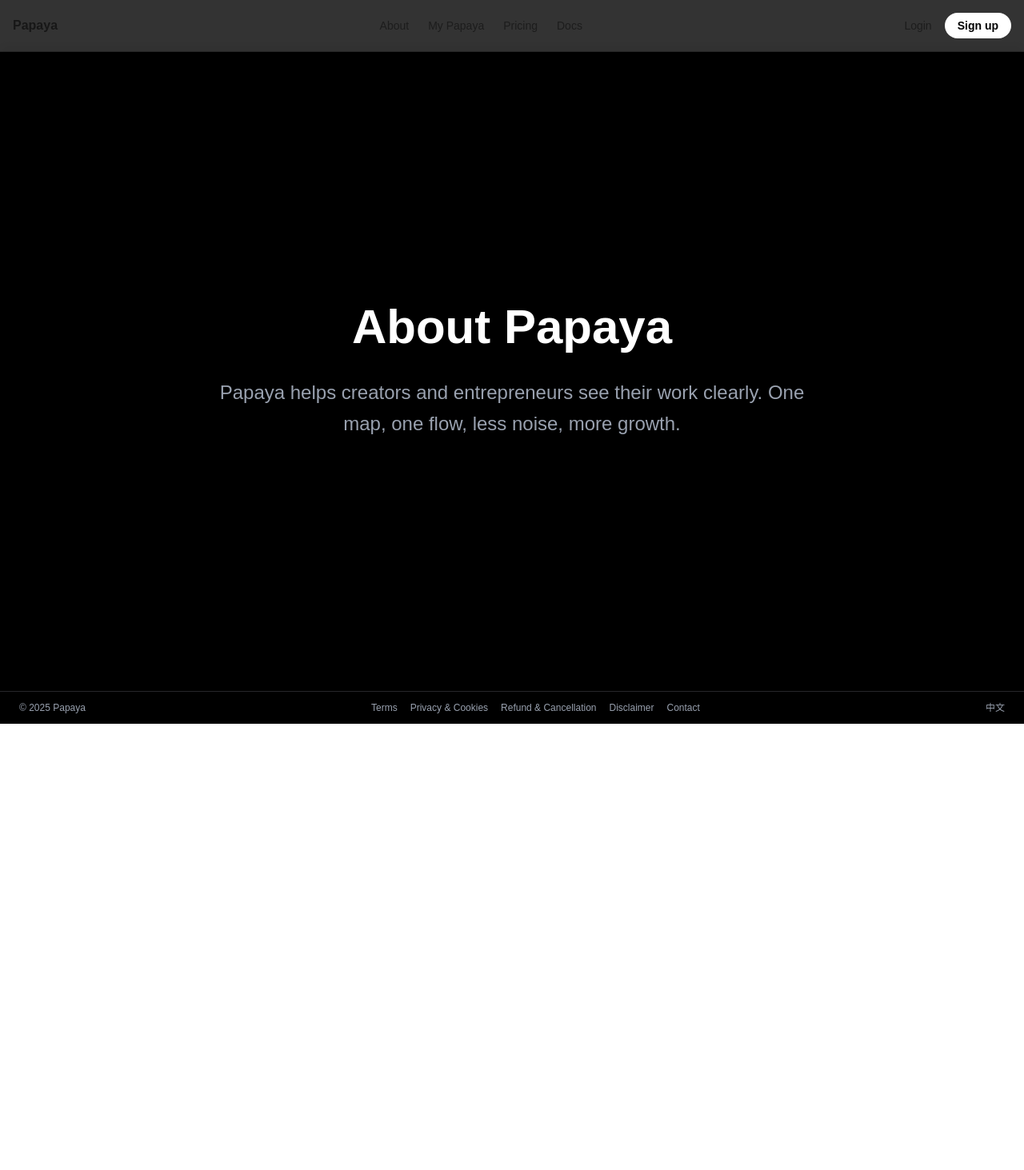
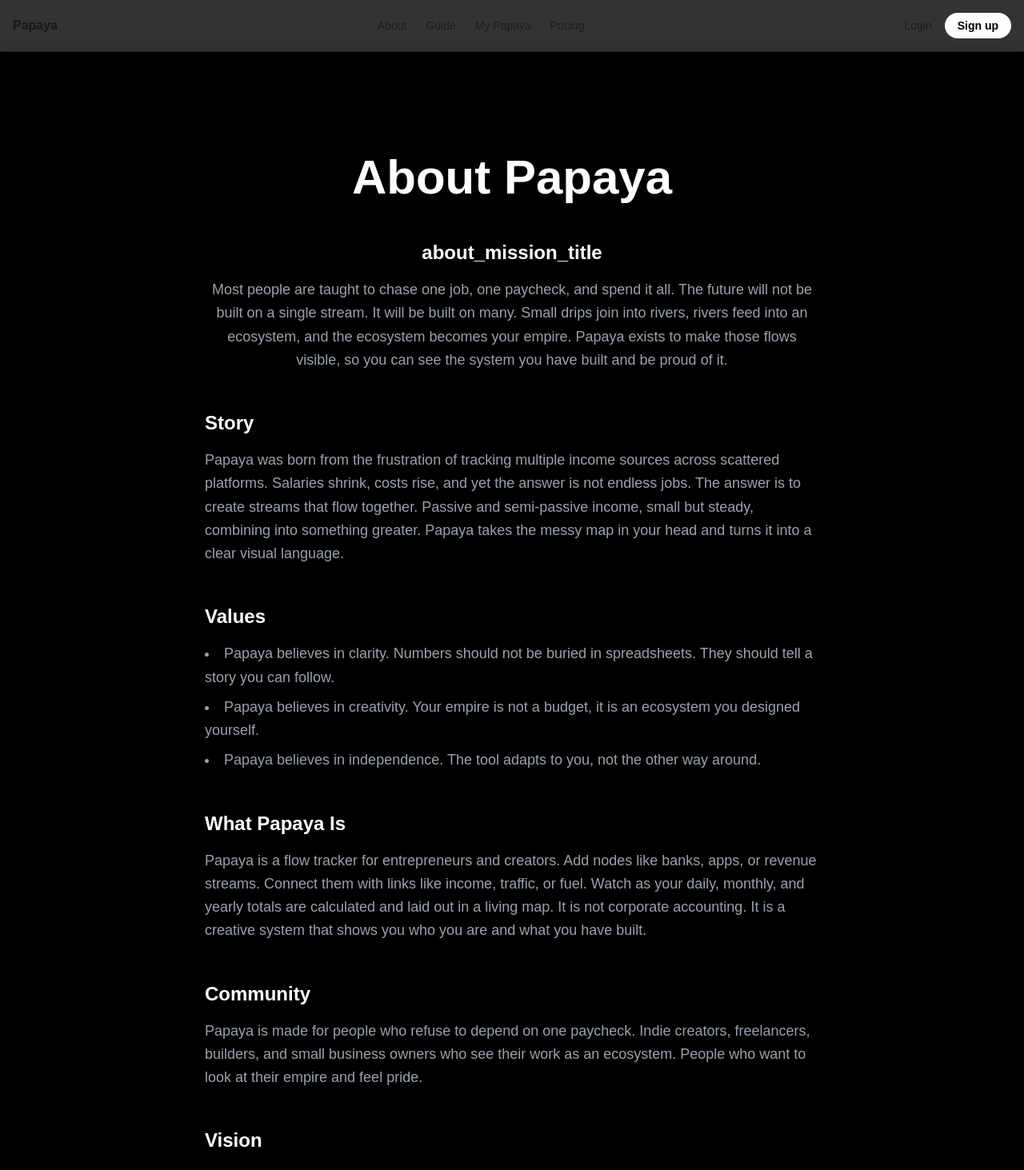
Before and after one commit to linkevin422/papaya, a Next.js app: page /about in a window 1280 px wide. Shown: the top 1463 px of the page at 80% size. Before the commit the page ends 905 px from the top, so only its background shows below. Built offline with nearby package versions, Linux system fonts and the light colour scheme; no server answers.

Commit message:
About page better now

```diff
--- a/src/app/about/page.tsx
+++ b/src/app/about/page.tsx
@@ -7,13 +7,63 @@ export default function AboutPage() {
 
   return (
     <main className="min-h-screen bg-black text-white px-6 py-32 flex items-center justify-center">
-      <section className="max-w-3xl text-center">
-        <h1 className="text-5xl md:text-6xl font-extrabold mb-8">
+      <section className="max-w-3xl space-y-12">
+        {/* Title */}
+        <h1 className="text-5xl md:text-6xl font-extrabold text-center">
           {t("about_title")}
         </h1>
-        <p className="text-xl md:text-2xl text-gray-400 leading-relaxed">
-          {t("about_mission")}
-        </p>
+
+        {/* Mission */}
+        <div className="space-y-4 text-center">
+          <h2 className="text-2xl font-bold">
+            {t("about_mission_title") ?? "Mission"}
+          </h2>
+          <p className="text-lg text-gray-400 leading-relaxed">
+            {t("about_mission")}
+          </p>
+        </div>
+
+        {/* Story */}
+        <div className="space-y-4">
+          <h2 className="text-2xl font-bold">{t("about_story_title")}</h2>
+          <p className="text-lg text-gray-400 leading-relaxed">
+            {t("about_story")}
+          </p>
+        </div>
+
+        {/* Values */}
+        <div className="space-y-4">
+          <h2 className="text-2xl font-bold">{t("about_values_title")}</h2>
+          <ul className="space-y-2 list-disc list-inside text-lg text-gray-400 leading-relaxed">
+            {(t("about_values") as unknown as string[]).map((val, i) => (
+              <li key={i}>{val}</li>
+            ))}
+          </ul>
+        </div>
+
+        {/* What Papaya Is */}
+        <div className="space-y-4">
+          <h2 className="text-2xl font-bold">{t("about_what_title")}</h2>
+          <p className="text-lg text-gray-400 leading-relaxed">
+            {t("about_what")}
+          </p>
+        </div>
+
+        {/* Community */}
+        <div className="space-y-4">
+          <h2 className="text-2xl font-bold">{t("about_community_title")}</h2>
+          <p className="text-lg text-gray-400 leading-relaxed">
+            {t("about_community")}
+          </p>
+        </div>
+
+        {/* Vision */}
+        <div className="space-y-4">
+          <h2 className="text-2xl font-bold">{t("about_vision_title")}</h2>
+          <p className="text-lg text-gray-400 leading-relaxed">
+            {t("about_vision")}
+          </p>
+        </div>
       </section>
     </main>
   );
--- a/src/app/dashboard/layout.tsx
+++ b/src/app/dashboard/layout.tsx
@@ -1,6 +1,7 @@
 "use client";
 
 import React from "react";
+import Link from "next/link";
 import { useLanguage } from "@/context/LanguageProvider";
 
 export default function DashboardLayout({
@@ -15,18 +16,18 @@ export default function DashboardLayout({
       {/* Sidebar (desktop only) */}
       <aside className="hidden md:block border-r border-neutral-800 p-4">
         <nav className="space-y-2">
-          <a
+          <Link
             href="/dashboard"
             className="block rounded-lg px-3 py-2 hover:bg-neutral-900"
           >
             {t("overview")}
-          </a>
-          <a
+          </Link>
+          <Link
             href="/dashboard/settings"
             className="block rounded-lg px-3 py-2 hover:bg-neutral-900"
           >
             {t("settings")}
-          </a>
+          </Link>
         </nav>
       </aside>
 
--- a/src/components/Header.tsx
+++ b/src/components/Header.tsx
@@ -51,6 +51,12 @@ export default function Header() {
             {t("about")}
           </Link>
           <Link
+            href="/docs/flows"
+            className="text-sm opacity-80 hover:opacity-100"
+          >
+            {t("guide")}
+          </Link>
+          <Link
             href={profile ? `/${profile.handle}` : "/login"}
             className="text-sm opacity-80 hover:opacity-100"
           >
@@ -61,12 +67,6 @@ export default function Header() {
             className="text-sm opacity-80 hover:opacity-100"
           >
             {t("pricing")}
-          </Link>
-          <Link
-            href="/docs/flows"
-            className="text-sm opacity-80 hover:opacity-100"
-          >
-            {t("docs")}
           </Link>
         </nav>
 
--- a/src/components/Hero.tsx
+++ b/src/components/Hero.tsx
@@ -1,32 +1,33 @@
-'use client'
+"use client";
 
-import { useLanguage } from '@/context/LanguageProvider'
+import Link from "next/link";
+import { useLanguage } from "@/context/LanguageProvider";
 
 export default function Hero() {
-  const { t } = useLanguage()
+  const { t } = useLanguage();
 
   return (
     <section className="flex flex-col items-center justify-center text-center px-6 pt-32 pb-24">
       <h1 className="text-5xl md:text-6xl font-extrabold tracking-tight text-white mb-6">
-        {t('hero_title')}
+        {t("hero_title")}
       </h1>
       <p className="text-lg md:text-xl text-gray-400 max-w-xl mb-6">
-        {t('hero_subtitle')}
+        {t("hero_subtitle")}
       </p>
-      <a
+      <Link
         href="/docs/flows"
         className="text-sm text-gray-400 hover:text-white underline transition"
       >
-        {t('learn_more')}
-      </a>
+        {t("learn_more")}
+      </Link>
       <div className="mt-10">
-        <a
+        <Link
           href="/register"
           className="bg-white text-black text-sm font-semibold px-6 py-3 rounded-full hover:bg-gray-200 transition"
         >
-          {t('get_started')}
-        </a>
+          {t("get_started")}
+        </Link>
       </div>
     </section>
-  )
+  );
 }
--- a/src/components/NodeModal.tsx
+++ b/src/components/NodeModal.tsx
@@ -1,6 +1,6 @@
 "use client";
 
-import { useEffect, useMemo, useState } from "react";
+import { useEffect, useMemo, useState, useCallback } from "react";
 import { Dialog } from "@headlessui/react";
 import { Button } from "@/components/ui/button";
 import { Input } from "@/components/ui/input";
@@ -71,7 +71,7 @@ export default function NodeModal({ open, onClose, node, refresh }: Props) {
   const valid = name.trim().length > 0;
 
   // actions
-  const handleSave = async () => {
+  const handleSave = useCallback(async () => {
     if (!valid || saving) return;
     setSaving(true);
     await supabase
@@ -81,7 +81,7 @@ export default function NodeModal({ open, onClose, node, refresh }: Props) {
     setSaving(false);
     await refresh();
     onClose();
-  };
+  }, [valid, saving, name, type, node.id, refresh, onClose]);
 
   const tryDelete = () => setConfirmDeleteOpen(true);
 
@@ -102,7 +102,7 @@ export default function NodeModal({ open, onClose, node, refresh }: Props) {
     };
     window.addEventListener("keydown", onKey);
     return () => window.removeEventListener("keydown", onKey);
-  }, [open, onClose, name, type]);
+  }, [open, onClose, handleSave]);
 
   const CurrentIcon =
     NODE_TYPES.find((t) => t.value === type)?.icon || HelpCircle;
--- a/src/locales/en.json
+++ b/src/locales/en.json
@@ -67,7 +67,7 @@
     "about": "About",
 "my_flow": "My Flow",
 "pricing": "Pricing",
-"docs": "Docs",
+"guide": "Guide",
 
 "display_name": "Display Name",
 "handle_hint": "3–20 chars. Only letters, numbers, underscores, or dashes.",
@@ -127,10 +127,22 @@
   "pricing_upgrade_yearly": "Upgrade – Yearly",
   "pricing_thanks": "Thanks for supporting Papaya.",
 
-  "about_title": "About Papaya",
-  "about_mission": "Papaya helps creators and entrepreneurs see their work clearly. One map, one flow, less noise, more growth.",
-
-    "overview": "Overview",
+"about_title": "About Papaya",
+  "about_mission": "Most people are taught to chase one job, one paycheck, and spend it all. The future will not be built on a single stream. It will be built on many. Small drips join into rivers, rivers feed into an ecosystem, and the ecosystem becomes your empire. Papaya exists to make those flows visible, so you can see the system you have built and be proud of it.",
+  "about_story_title": "Story",
+  "about_story": "Papaya was born from the frustration of tracking multiple income sources across scattered platforms. Salaries shrink, costs rise, and yet the answer is not endless jobs. The answer is to create streams that flow together. Passive and semi-passive income, small but steady, combining into something greater. Papaya takes the messy map in your head and turns it into a clear visual language.",
+  "about_values_title": "Values",
+  "about_values": [
+    "Papaya believes in clarity. Numbers should not be buried in spreadsheets. They should tell a story you can follow.",
+    "Papaya believes in creativity. Your empire is not a budget, it is an ecosystem you designed yourself.",
+    "Papaya believes in independence. The tool adapts to you, not the other way around."
+  ],
+  "about_what_title": "What Papaya Is",
+  "about_what": "Papaya is a flow tracker for entrepreneurs and creators. Add nodes like banks, apps, or revenue streams. Connect them with links like income, traffic, or fuel. Watch as your daily, monthly, and yearly totals are calculated and laid out in a living map. It is not corporate accounting. It is a creative system that shows you who you are and what you have built.",
+  "about_community_title": "Community",
+  "about_community": "Papaya is made for people who refuse to depend on one paycheck. Indie creators, freelancers, builders, and small business owners who see their work as an ecosystem. People who want to look at their empire and feel pride.",
+  "about_vision_title": "Vision",
+  "about_vision": "Papaya begins with money and traffic flows. In the future, it could expand to map time, energy, or attention. The canvas is open. One day Papaya may even advise and predict, but for now the mission is simple. Make the invisible visible. Give entrepreneurs a clear picture of their ecosystem and their empire.",
 
     "flowpage_notFound": "This flow is private or does not exist.",
     "flowpage_rename": "Rename flow",
--- a/src/locales/zh_tw.json
+++ b/src/locales/zh_tw.json
@@ -67,7 +67,7 @@
   "about": "關於",
 "my_flow": "我的 Flow",
 "pricing": "方案",
-"docs": "文件",
+"guide": "指南",
 
 "display_name": "顯示名稱",
 "handle_hint": "3–20 字元，只能使用英文、數字、底線或橫線。",
@@ -127,8 +127,22 @@
   "pricing_upgrade_yearly": "升級 – 年付",
   "pricing_thanks": "感謝您支持 Papaya。",
 
-  "about_title": "關於 Papaya",
-  "about_mission": "Papaya 幫助創作者與創業者看清自己的工作：一張地圖、一條 Flow，減少雜訊，專注成長。",
+"about_title": "關於 Papaya",
+  "about_mission": "大多數人從小被教導要追求一份工作、一份薪水，然後花光它。未來不會靠單一的收入來源而建立。未來將由多條溪流組成。涓滴匯聚成河流，河流滋養成生態系，而這個生態系就是你的帝國。Papaya 的存在，就是要讓這些流動變得清晰可見，讓你看見自己建立的系統，並為之感到驕傲。",
+  "about_story_title": "故事",
+  "about_story": "Papaya 源自於追蹤多重收入來源時的挫折。薪資不斷縮水，支出卻節節上升，而解答不是拼命打工。真正的解答是建立多條彼此相連的收入流。被動或半被動的收入，即使小但穩定，也能結合成更大的力量。Papaya 把你腦中混亂的地圖，轉化成清晰的視覺語言。",
+  "about_values_title": "價值",
+  "about_values": [
+    "Papaya 相信清晰。數字不該埋在試算表裡，而應該說出你能理解的故事。",
+    "Papaya 相信創造。你的帝國不是一份預算，而是你親手設計的生態系。",
+    "Papaya 相信獨立。工具應該依照你而改變，而不是要你去適應它。"
+  ],
+  "about_what_title": "Papaya 是什麼",
+  "about_what": "Papaya 是專為創業者與創作者打造的流動追蹤工具。你可以加入銀行、平台、收入來源等節點，再用收入、流量或燃料等連結把它們串起來。每天、每月、每年的總額會自動計算，並以動態地圖呈現。它不是企業會計，它是一套能展現你是誰、你建立了什麼的創意系統。",
+  "about_community_title": "社群",
+  "about_community": "Papaya 是為那些拒絕依賴單一薪水的人而生。獨立創作者、自由工作者、建造者，以及把自己事業視為生態系的小型企業主。他們希望能看見自己的帝國，並為此感到自豪。",
+  "about_vision_title": "願景",
+  "about_vision": "Papaya 從金錢與流量開始。在未來，它也許能擴展到時間、精力、注意力等不同面向。這是一塊空白的畫布。某一天，Papaya 甚至能提供建議與預測。但現在的使命很簡單。讓無形的東西變得可見，讓創業者清楚理解自己的生態系與帝國。",
 
   "overview": "總覽",
 
```
Also changed, not shown: src/components/Footer.tsx (+22 -11 lines), src/context/LanguageProvider.tsx (+52 -31 lines).
